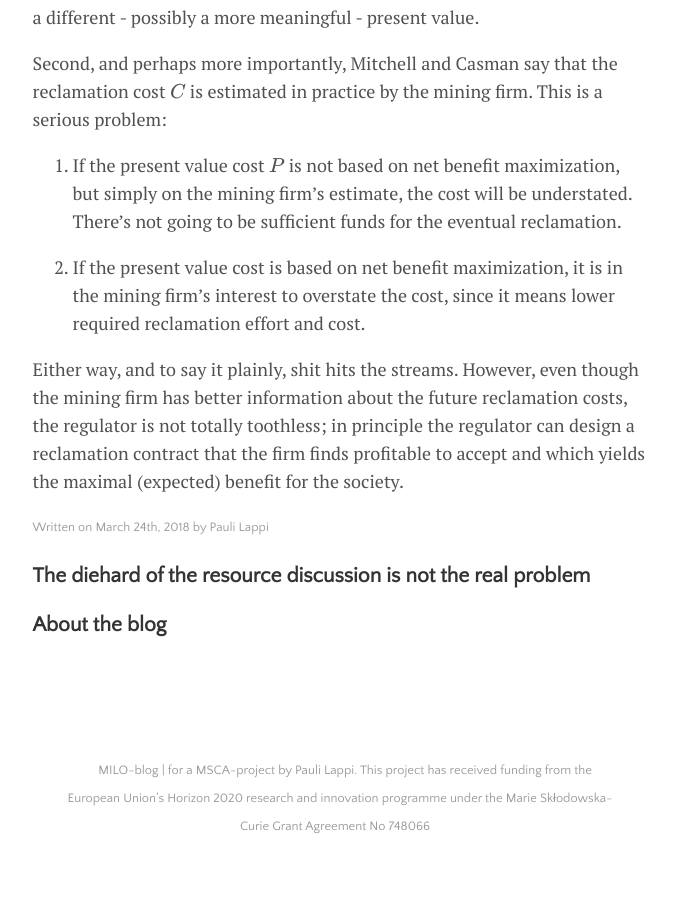
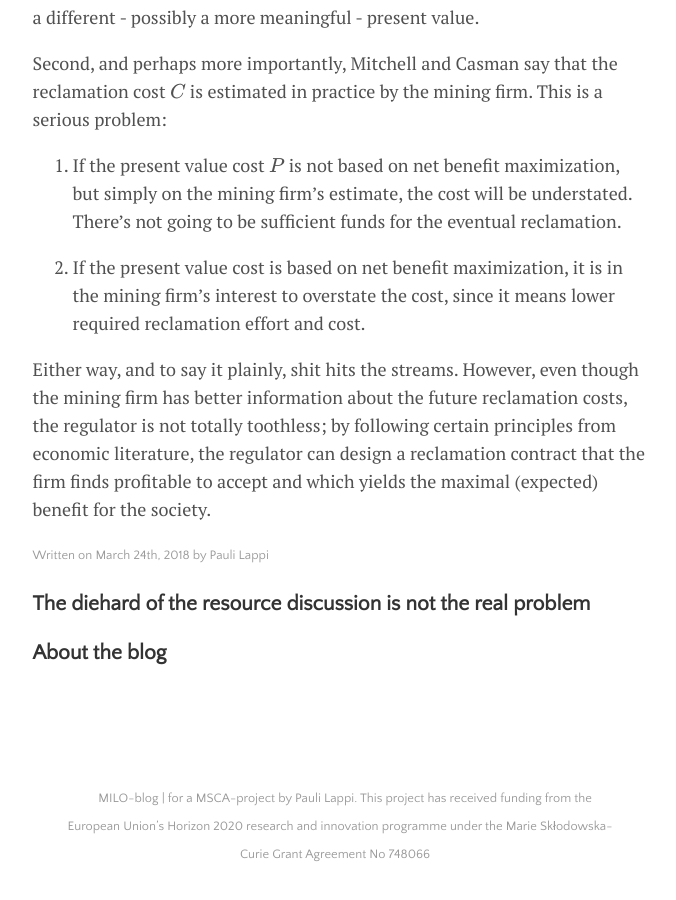
Before and after one commit to plappi/Milo, a Jekyll site: the page built from _posts/2018-03-24-reclamation.md, in a window 1280 px wide and 900 px high, scrolled down 1849 px. Shown: the whole window, without its empty margins (300-976 px from the left). Built offline with Jekyll 4.4.1, drawn with Linux system fonts in a browser that asks for light colours; nearby versions of some CDN libraries; formulas are drawn with MathJax 3; before the commit the page ends 2721 px from its top, so only the background shows below that.

Commit message:
Minor change (econliter.)

```diff
--- a/_posts/2018-03-24-reclamation.md
+++ b/_posts/2018-03-24-reclamation.md
@@ -51,4 +51,4 @@ sufficient funds for the eventual reclamation.
 2. If the present value cost is based on net benefit maximization, it is in the mining firm's interest to overstate the cost, since it means lower required reclamation effort and cost.
 
 Either way, and to say it plainly, shit hits the streams. However, even though the mining firm has better information about the future reclamation costs, the regulator is not totally
-toothless; in principle the regulator can design a reclamation contract that the firm finds profitable to accept and which yields the maximal (expected) benefit for the society.
+toothless; by following certain principles from economic literature, the regulator can design a reclamation contract that the firm finds profitable to accept and which yields the maximal (expected) benefit for the society.
```
